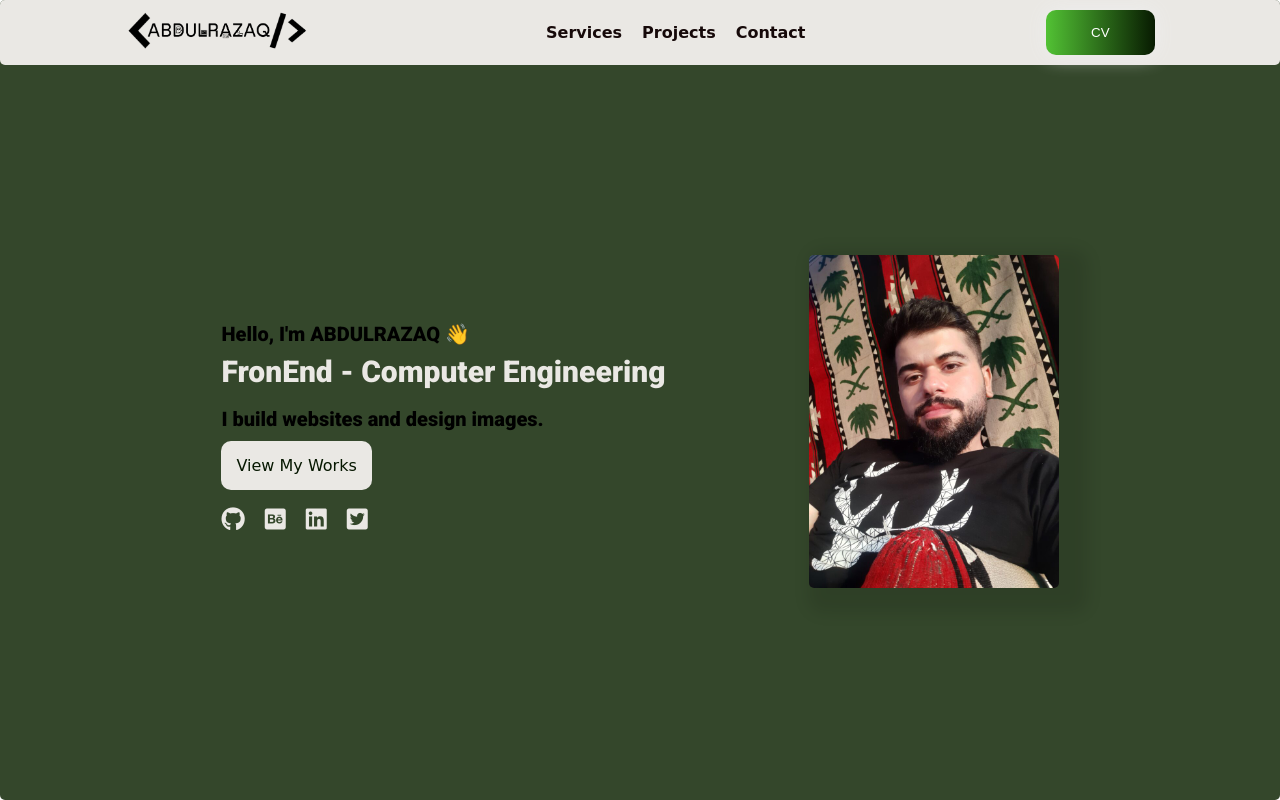
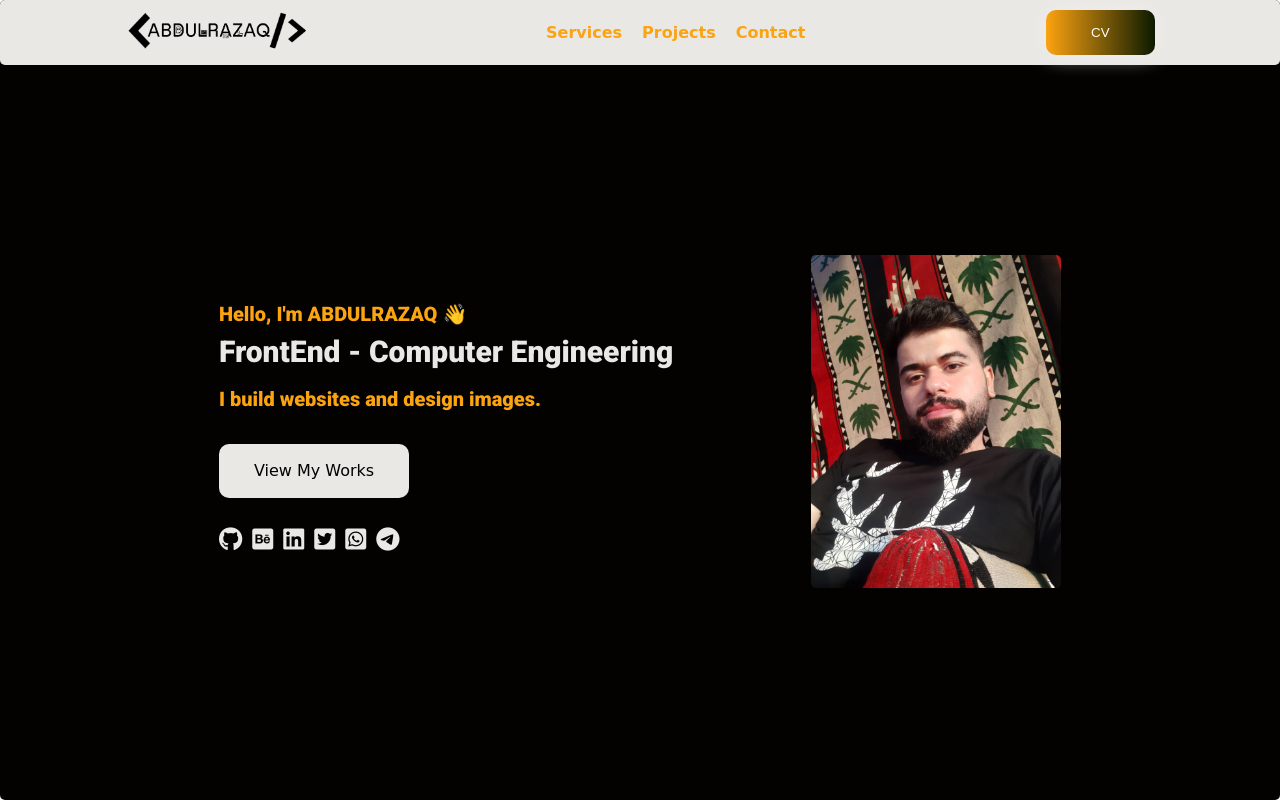
Before and after one commit to Abdulrazaq-abunuqta/myWebSite, a plain HTML site: page index.html in a window 1280 px wide. Drawn offline with Linux system fonts and the light colour scheme; a web font is replaced by a local one.

Commit message:
new optione

```diff
--- a/CSS/general.css
+++ b/CSS/general.css
@@ -14,10 +14,10 @@
 
   :root {
     /* --main-color: #009578; */
-    --main-color: #34472b;
+    --main-color: #030201;
     --red-color: #f44336;
-    --text-color: #160909;
-    --action-color: #0b3a63;
+    --yellow-color: #FCA310;
+    --what-color: #eae8e4;
     --heder-text:'Roboto', sans-serif;;
     --artcl-text:'Delius', cursive;
     --2px: 0.125rem;
--- a/CSS/style.css
+++ b/CSS/style.css
@@ -14,6 +14,7 @@ header{
 header img{
     width: 12.5rem;
     height: 100%;
+    transition: 0.5s;
 
 }
 
@@ -23,7 +24,7 @@ header img{
     font-weight: bold;
     text-transform: capitalize;
     text-decoration: none;
-    color: var(--text-color);
+    color: var(--yellow-color);
 
 }
 
@@ -46,14 +47,14 @@ header .navigation{
 
 }
 header img:hover{
-    transform: rotate(360deg);
+    transform: scale(1.1);
     transition: 0.5s;
 }
 
 
 
 header  a:visited{
-    color:#b71f25;
+    color:var(--yellow-color);
 
 }
 
@@ -69,7 +70,7 @@ header  a:visited{
 
 
 .btn-grad {
-    background-image: linear-gradient(to right, #52c234 0%, #061700  51%, #52c234  100%);
+    background-image: linear-gradient(to right, var(--yellow-color) 0%, #061700  51%, var(--yellow-color)  100%);
     margin: 10px;
     padding: 15px 45px;
     text-align: center;
@@ -113,6 +114,7 @@ section{
     font-weight:900;
     font-size:var(--20px);
     padding-bottom: 10px;
+    color: var(--yellow-color);
 }
 
 .main h2 span{
@@ -126,30 +128,52 @@ section{
     font-family:var(--heder-text);
     font-weight:900;
     font-size:var(--20px);
-    padding-bottom: 20px;
+    padding-bottom: var(--30px);
+    color: var(--yellow-color);
 }
 
 .main .main-btn{
-    color: #061700;
+    color:var(--main-color);
     background-color: #eae8e4;
-    padding: 15px;
-    border-radius: 10px;
+    /* padding: var(--16px); */
+    padding: 0.9375em 2.1875em;
+    border-radius: var(--10px);
+    letter-spacing: 1.5;
+    display: inline-block;
+    transition: 0.5s;
+    text-align: center;
+}
+
+.main .main-btn:hover{
+    background-color: #a5a4a1;
+    transform: scale(1.1);
 
 }
 
 .main .social-icons{
     padding-top:var(--30px) ;
     display: flex;
-    gap: 20px
+    gap: 10px
+
 }
 
 .main .social-icons a i{
     color: #eae8e4;
-    size: 40px;
+    transition: 0.5s;
 
+}
+
+.main .social-icons a i:hover{
+    background-color: #a5a4a1;
+    transform: scale(1.1);
 }
 
 .hero-img img{
     width: 250px;
-    box-shadow: 14px 10px 15px 15px rgba(0,0,0,0.1);
+    transition: 0.5s ease;
 }
+
+
+.hero-img img:hover{
+    box-shadow: 14px 10px 15px 15px rgba(95, 94, 9, 0.3);
+}
--- a/index.html
+++ b/index.html
@@ -15,8 +15,8 @@
     <link rel="preconnect" href="https://fonts.gstatic.com" crossorigin>
     <link href="https://fonts.googleapis.com/css2?family=Cabin+Sketch:wght@400;700&family=Delius&display=swap" rel="stylesheet">
     <link rel="preconnect" href="https://fonts.googleapis.com">
-<link rel="preconnect" href="https://fonts.gstatic.com" crossorigin>
-<link href="https://fonts.googleapis.com/css2?family=Cabin+Sketch:wght@400;700&family=Delius&family=Roboto:ital,wght@0,100;0,300;0,400;0,500;0,700;0,900;1,100;1,300;1,400;1,500;1,700;1,900&display=swap" rel="stylesheet">
+    <link rel="preconnect" href="https://fonts.gstatic.com" crossorigin>
+    <link href="https://fonts.googleapis.com/css2?family=Cabin+Sketch:wght@400;700&family=Delius&family=Roboto:ital,wght@0,100;0,300;0,400;0,500;0,700;0,900;1,100;1,300;1,400;1,500;1,700;1,900&display=swap" rel="stylesheet">
     <!-- font-awesome -->
     <link rel="stylesheet" href="https://cdnjs.cloudflare.com/ajax/libs/font-awesome/6.4.2/css/all.min.css">
     <title>Abdulrazaq Abunuqta - FrontEnd  </title>
@@ -39,7 +39,7 @@
     <!-- hero -->
    <section class="main">
     <div class="titel">
-        <h2>Hello, I'm ABDULRAZAQ 👋 <br><span>FronEnd - Computer Engineering</span></h2>
+        <h2>Hello, I'm ABDULRAZAQ 👋 <br><span>FrontEnd - Computer Engineering</span></h2>
         <h3>I build websites and design images.</h3>
         <a href="#projects" class="main-btn">View My Works</a>
         <div class="social-icons">
@@ -47,12 +47,13 @@
             <a href="https://www.behance.net/abunuqt" target="_blank"><i class="fa-brands fa-square-behance fa-xl"></i></a>
             <a href="https://www.linkedin.com/in/abdul-razaq-abu-nuqta/" target="_blank"><i class="fa-brands fa-linkedin fa-xl"></i></a>
             <a href="https://twitter.com/abunuqta" target="_blank"><i class="fa-brands fa-square-twitter fa-xl"></i></a>
+            <a href="https://wa.me/+963956341969" target="_blank"><i class="fa-brands fa-square-whatsapp fa-xl"></i></a>
+            <a href="https://t.me/abu_nuqta" target="_blank"><i class="fa-brands fa-telegram fa-xl"></i></i></a>
         </div>
     </div>
     <div class="hero-img">
         <img src="img/heroimg.jpg" alt="abdulrazaq abunuqta my photo">
     </div>
-
    </section>
 </body>
 </html>
```
